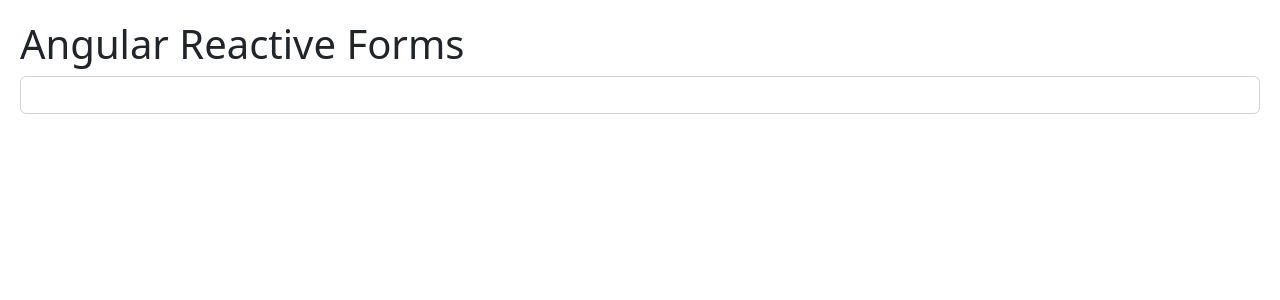
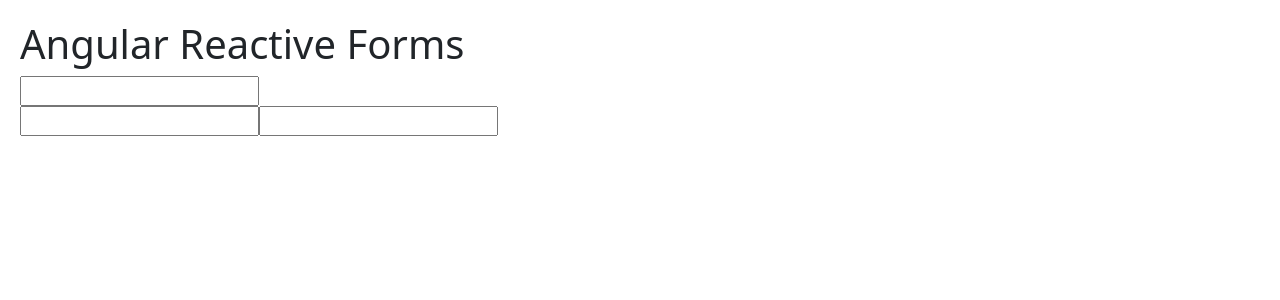
Before and after one commit to MotasemZiad/Angular-Bootcamp, an Angular app in the folder 01_getting_started/hello-world/: page / in a window 1280 px wide. Shown: the top 300 px of the page. Built offline with nearby package versions, Linux system fonts and the light colour scheme.

Commit message:
Quick Recap...

```diff
--- a/01_getting_started/hello-world/src/app/new-course-form/new-course-form.component.html
+++ b/01_getting_started/hello-world/src/app/new-course-form/new-course-form.component.html
@@ -1,8 +1,12 @@
-<form>
-  <input type="text" class="form-control" (keyup.enter)="addTopic(topic)" #topic>
+<form [formGroup]="form">
+  <input type="text" formControlName="name">
+  <div formGroupName="contact">
+    <input type="text" formControlName="email">
+    <input type="text" formControlName="phone">
+  </div>
 
-  <ul class="list-group">
-    <li *ngFor="let topic of topics.controls" (click)="removeTopic(topic)" class="list-group-item">
+  <ul>
+    <li *ngFor="let topic of topics.controls">
       {{ topic.value }}
     </li>
   </ul>
```
